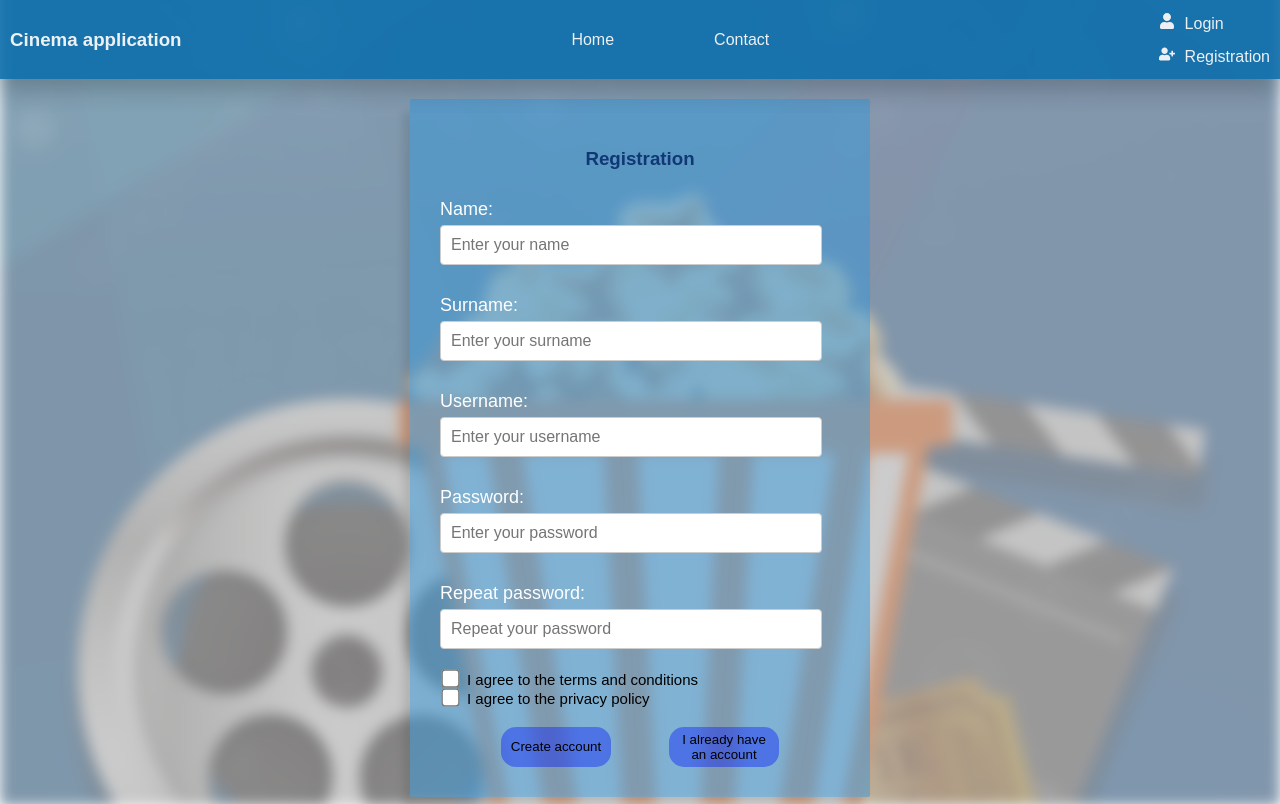
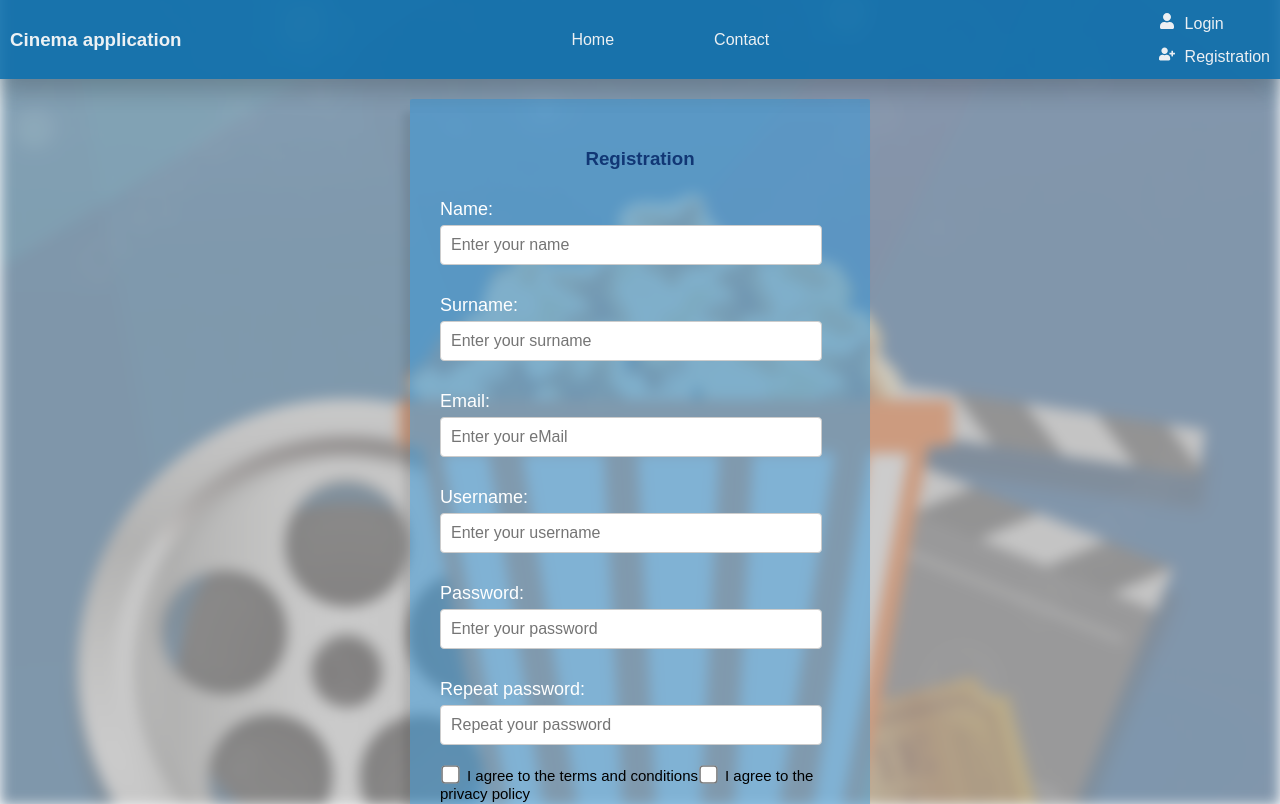
Before and after one commit to nikola100sic/cinema, a React (Create React App) app in the folder cinemaProject/frontend/: page /registration in a window 1280 px wide. Shown: the top 804 px of the page. Built offline with nearby package versions, Linux system fonts and the light colour scheme.

Commit message:
Implemented registration

```diff
--- a/cinemaProject/frontend/src/pages/auth/RegistrationPage.tsx
+++ b/cinemaProject/frontend/src/pages/auth/RegistrationPage.tsx
@@ -10,32 +10,123 @@ import {
 } from '../../components/shared/forms/Forms.styled';
 import Button from '../../components/shared/button/Button';
 import { useNavigate } from 'react-router-dom';
+import { User } from '../../types/User';
+import { toast } from 'react-toastify';
+import { AuthAxios } from '../../components/api/axios';
 
 const RegistrationPage = () => {
+  const [user, setUser] = useState<User>({
+    name: '',
+    surname: '',
+    email: '',
+    username: '',
+    password: '',
+    repeatedPassword: '',
+  });
+
   const [termsAccepted, setTermsAccepted] = useState(false);
   const [privacyPolicyAccepted, setPrivacyPolicyAccepted] = useState(false);
   const navigate = useNavigate();
 
   const isFormValid = termsAccepted && privacyPolicyAccepted;
 
+  const handleChange = (event: React.ChangeEvent<HTMLInputElement>) => {
+    const { name, value } = event.target;
+    setUser((prevUser) => ({
+      ...prevUser,
+      [name]: value,
+    }));
+  };
+
+  const handleSubmit = async (event: React.FormEvent<HTMLFormElement>) => {
+    event.preventDefault();
+
+    if (
+      !user.name ||
+      !user.surname ||
+      !user.username ||
+      !user.email ||
+      !user.password ||
+      !user.repeatedPassword
+    ) {
+      toast.warn('Please fill in all fields.');
+      return;
+    }
+    if (!isFormValid) {
+      toast.warn(
+        'You must agree to the terms and conditions and the privacy policy before registration.',
+      );
+      return;
+    }
+
+    console.log(user);
+
+    try {
+      const resp = await AuthAxios.post('/registration', user);
+      navigate('/login');
+      toast.success('Registration successful!');
+
+      // if (resp.status === 200) {
+      //   window.localStorage.setItem('jwt', resp.data);
+      //   window.location.replace('/home');
+      //   toast.success('Registration successful!');
+      // }
+    } catch (error: any) {
+      toast.error(error.response.data);
+    }
+  };
+
   return (
     <AuthFormContainer>
       <AuthFormTitle>Registration</AuthFormTitle>
       <FormLabel>Name: </FormLabel>
-      <AuthFormInput placeholder="Enter your name"></AuthFormInput>
+      <form onSubmit={handleSubmit}>
+        <AuthFormInput
+          type="text"
+          placeholder="Enter your name"
+          name="name"
+          value={String(user.name)}
+          onChange={handleChange}
+        ></AuthFormInput>
         <FormLabel>Surname: </FormLabel>
-      <AuthFormInput placeholder="Enter your surname"></AuthFormInput>
+        <AuthFormInput
+          placeholder="Enter your surname"
+          name="surname"
+          value={String(user.surname)}
+          onChange={handleChange}
+          type="text"
+        ></AuthFormInput>
+        <FormLabel>Email: </FormLabel>
+        <AuthFormInput
+          placeholder="Enter your eMail"
+          name="email"
+          value={String(user.email)}
+          onChange={handleChange}
+          type="text"
+        ></AuthFormInput>
         <FormLabel>Username: </FormLabel>
-      <AuthFormInput placeholder="Enter your username"></AuthFormInput>
+        <AuthFormInput
+          placeholder="Enter your username"
+          name="username"
+          value={String(user.username)}
+          onChange={handleChange}
+          type="text"
+        ></AuthFormInput>
         <FormLabel>Password: </FormLabel>
         <AuthFormInput
+          placeholder="Enter your password"
+          name="password"
+          value={String(user.password)}
+          onChange={handleChange}
           type="password"
-        placeholder="Enter your password"
         ></AuthFormInput>
         <FormLabel>Repeat password: </FormLabel>
         <AuthFormInput
+          placeholder="Repeat your password"
+          name="repeatedPassword"
+          value={String(user.repeatedPassword)}
+          onChange={handleChange}
           type="password"
-        placeholder="Repeat your password"
         ></AuthFormInput>
 
         <>
@@ -61,13 +152,14 @@ const RegistrationPage = () => {
         </>
 
         <ButtonContainer>
-        <Button text="Create account" type="submit" disabled={!isFormValid} />
+          <Button text="Create account" type="submit" />
           <Button
             text="I already have an account"
             type="submit"
             onClick={() => navigate('/login')}
           />
         </ButtonContainer>
+      </form>
     </AuthFormContainer>
   );
 };
```
Lines whose indentation alone changed are shown as unchanged.
